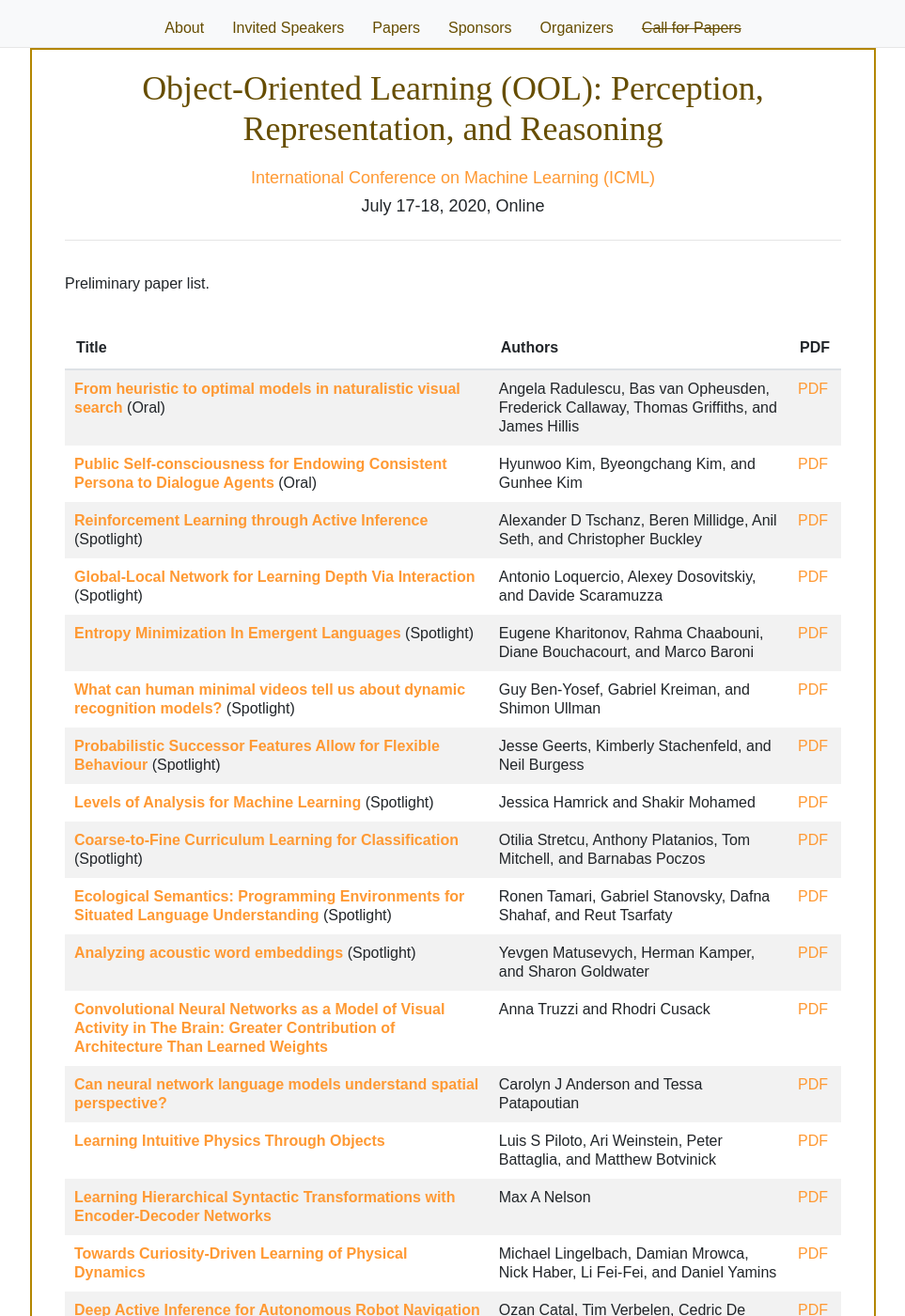
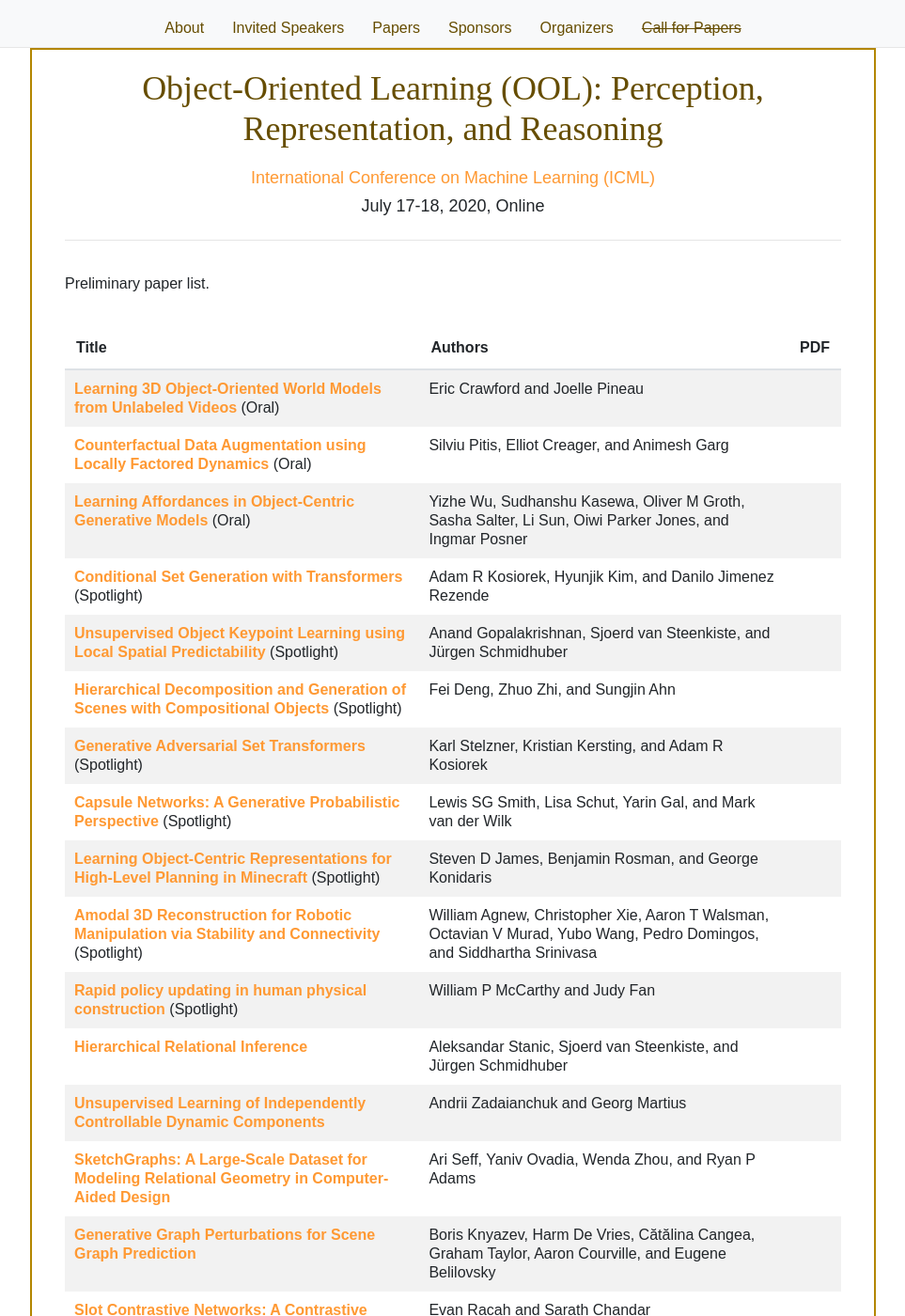
Before and after one commit to oolworkshop/oolworkshop.github.io, a Jekyll site: the page built from papers.html, in a window 1280 px wide and 1400 px high. Shown: the whole window at 94% size, without its empty margins (158-1121 px from the left). Built offline with Jekyll 4.4.1, drawn with Linux system fonts in a browser that asks for light colours; nearby versions of some CDN libraries; some of the changed text lies outside the part shown.

Commit message:
sync with temporary program

```diff
--- a/_data/sessions.yml
+++ b/_data/sessions.yml
@@ -1,362 +1,237 @@
 - id: 1
   papers:
-  - authors: Angela Radulescu, Bas van Opheusden, Frederick Callaway, Thomas Griffiths,
-      and James Hillis
-    camera_ready: true
-    cmt_id: 50
-    id: 33
+  - authors: Eric Crawford and Joelle Pineau
+    camera_ready: false
+    cmt_id: 19
+    id: 19
     kind: oral
     session: 1
-    title: From heuristic to optimal models in naturalistic visual search
+    title: Learning 3D Object-Oriented World Models from Unlabeled Videos
     track: research
-  - authors: Hyunwoo Kim, Byeongchang Kim, and Gunhee Kim
-    camera_ready: true
-    cmt_id: 11
-    id: 5
+  - authors: Silviu Pitis, Elliot Creager, and Animesh Garg
+    camera_ready: false
+    cmt_id: 17
+    id: 17
     kind: oral
     session: 1
-    title: Public Self-consciousness for Endowing Consistent Persona to Dialogue Agents
+    title: Counterfactual Data Augmentation using Locally Factored Dynamics
     track: research
-  - authors: Alexander D Tschanz, Beren Millidge, Anil Seth, and Christopher Buckley
-    camera_ready: true
-    cmt_id: 57
-    id: 37
+  - authors: Yizhe Wu, Sudhanshu Kasewa, Oliver M Groth, Sasha Salter, Li Sun, Oiwi
+      Parker Jones, and Ingmar Posner
+    camera_ready: false
+    cmt_id: 7
+    id: 7
+    kind: oral
+    session: 1
+    title: Learning Affordances in Object-Centric Generative Models
+    track: research
+  - authors: Adam R Kosiorek, Hyunjik Kim, and Danilo Jimenez Rezende
+    camera_ready: false
+    cmt_id: 31
+    id: 31
     kind: spotlight
     session: 1
-    title: Reinforcement Learning through Active Inference
+    title: Conditional Set Generation with Transformers
     track: research
-  - authors: Antonio Loquercio, Alexey Dosovitskiy, and Davide Scaramuzza
-    camera_ready: true
-    cmt_id: 46
+  - authors: "Anand Gopalakrishnan, Sjoerd van Steenkiste, and J\xFCrgen Schmidhuber"
+    camera_ready: false
+    cmt_id: 9
+    id: 9
+    kind: spotlight
+    session: 1
+    title: Unsupervised Object Keypoint Learning using Local Spatial Predictability
+    track: research
+  - authors: Fei Deng, Zhuo Zhi, and Sungjin Ahn
+    camera_ready: false
+    cmt_id: 30
     id: 30
     kind: spotlight
     session: 1
-    title: Global-Local Network for Learning Depth Via Interaction
+    title: Hierarchical Decomposition and Generation of Scenes with Compositional
+      Objects
     track: research
-  - authors: Eugene Kharitonov, Rahma Chaabouni, Diane Bouchacourt, and Marco Baroni
-    camera_ready: true
-    cmt_id: 4
-    id: 0
+  - authors: Karl Stelzner, Kristian Kersting, and Adam R Kosiorek
+    camera_ready: false
+    cmt_id: 32
+    id: 32
     kind: spotlight
     session: 1
-    title: Entropy Minimization In Emergent Languages
+    title: Generative Adversarial Set Transformers
     track: research
-  - authors: Guy Ben-Yosef, Gabriel Kreiman, and Shimon Ullman
-    camera_ready: true
+  - authors: Lewis SG Smith, Lisa Schut, Yarin Gal, and Mark van der Wilk
+    camera_ready: false
     cmt_id: 6
-    id: 1
-    kind: spotlight
-    session: 1
-    title: What can human minimal videos tell us about dynamic recognition models?
-    track: research
-  - authors: Jesse Geerts, Kimberly Stachenfeld, and Neil Burgess
-    camera_ready: true
-    cmt_id: 48
-    id: 31
-    kind: spotlight
-    session: 1
-    title: Probabilistic Successor Features Allow for Flexible Behaviour
-    track: research
-  - authors: Jessica Hamrick and Shakir Mohamed
-    camera_ready: true
-    cmt_id: 12
     id: 6
     kind: spotlight
     session: 1
-    title: Levels of Analysis for Machine Learning
-    track: blue_sky
-  - authors: Otilia Stretcu, Anthony Platanios, Tom Mitchell, and Barnabas Poczos
-    camera_ready: true
-    cmt_id: 41
-    id: 26
+    title: 'Capsule Networks: A Generative Probabilistic Perspective'
+    track: research
+  - authors: Steven D James, Benjamin Rosman, and George Konidaris
+    camera_ready: false
+    cmt_id: 4
+    id: 4
     kind: spotlight
     session: 1
-    title: Coarse-to-Fine Curriculum Learning for Classification
+    title: Learning Object-Centric Representations for High-Level Planning in Minecraft
     track: research
-  - authors: Ronen Tamari, Gabriel Stanovsky, Dafna Shahaf, and Reut Tsarfaty
-    camera_ready: true
-    cmt_id: 40
-    id: 25
+  - authors: William Agnew, Christopher Xie, Aaron T Walsman, Octavian V Murad, Yubo
+      Wang, Pedro Domingos, and Siddhartha Srinivasa
+    camera_ready: false
+    cmt_id: 28
+    id: 28
     kind: spotlight
     session: 1
-    title: 'Ecological Semantics: Programming Environments for Situated Language Understanding'
-    track: blue_sky
-  - authors: Yevgen Matusevych, Herman Kamper, and Sharon Goldwater
-    camera_ready: true
-    cmt_id: 38
-    id: 23
+    title: Amodal 3D Reconstruction for Robotic Manipulation via Stability and Connectivity
+    track: research
+  - authors: William P McCarthy and Judy Fan
+    camera_ready: false
+    cmt_id: 14
+    id: 14
     kind: spotlight
     session: 1
-    title: Analyzing acoustic word embeddings
+    title: Rapid policy updating in human physical construction
     track: research
-  - authors: Anna Truzzi and Rhodri Cusack
-    camera_ready: true
-    cmt_id: 22
-    id: 13
+  - authors: "Aleksandar Stanic, Sjoerd van Steenkiste, and J\xFCrgen Schmidhuber"
+    camera_ready: false
+    cmt_id: 24
+    id: 24
     kind: poster
     session: 1
-    title: 'Convolutional Neural Networks as a Model of Visual Activity in The Brain:
-      Greater Contribution of Architecture Than Learned Weights'
+    title: Hierarchical Relational Inference
     track: research
-  - authors: Carolyn J Anderson and Tessa Patapoutian
-    camera_ready: true
-    cmt_id: 25
+  - authors: Andrii Zadaianchuk and Georg Martius
+    camera_ready: false
+    cmt_id: 16
+    id: 16
+    kind: poster
+    session: 1
+    title: Unsupervised Learning of Independently Controllable Dynamic Components
+    track: research
+  - authors: Ari Seff, Yaniv Ovadia, Wenda Zhou, and Ryan P Adams
+    camera_ready: false
+    cmt_id: 33
+    id: 33
+    kind: poster
+    session: 1
+    title: 'SketchGraphs: A Large-Scale Dataset for Modeling Relational Geometry in
+      Computer-Aided Design'
+    track: research
+  - authors: "Boris Knyazev, Harm De Vries, C\u0103t\u0103lina Cangea, Graham Taylor,\
+      \ Aaron Courville, and Eugene Belilovsky"
+    camera_ready: false
+    cmt_id: 21
+    id: 21
+    kind: poster
+    session: 1
+    title: Generative Graph Perturbations for Scene Graph Prediction
+    track: research
+  - authors: Evan Racah and Sarath Chandar
+    camera_ready: false
+    cmt_id: 29
+    id: 29
+    kind: poster
+    session: 1
+    title: 'Slot Contrastive Networks: A Contrastive Approach for Representing Objects'
+    track: research
+  - authors: Guy Davidson and Brenden M Lake
+    camera_ready: false
+    cmt_id: 20
+    id: 20
+    kind: poster
+    session: 1
+    title: Systematically Comparing Neural Network Architectures in Relation Leaning
+    track: research
+  - authors: Haoliang Wang and Judy Fan
+    camera_ready: false
+    cmt_id: 15
     id: 15
     kind: poster
     session: 1
-    title: Can neural network language models understand spatial perspective?
+    title: Library learning for structured object concepts
     track: research
-  - authors: Luis S Piloto, Ari Weinstein, Peter Battaglia, and Matthew Botvinick
-    camera_ready: true
-    cmt_id: 53
-    id: 35
+  - authors: Jack Brady and Geoffrey Roeder
+    camera_ready: false
+    cmt_id: 25
+    id: 25
     kind: poster
     session: 1
-    title: Learning Intuitive Physics Through Objects
+    title: 'iSprites: A Dataset for Identifiable Multi-Object Representation Learning'
     track: research
-  - authors: Max A Nelson
-    camera_ready: true
-    cmt_id: 15
-    id: 9
+  - authors: Kexin Yi, Toru Lin, and Phillip Isola
+    camera_ready: false
+    cmt_id: 22
+    id: 22
     kind: poster
     session: 1
-    title: Learning Hierarchical Syntactic Transformations with Encoder-Decoder Networks
+    title: Geometry-Aware Modeling of Rigid Body Physics
     track: research
-  - authors: Michael Lingelbach, Damian Mrowca, Nick Haber, Li Fei-Fei, and Daniel
-      Yamins
-    camera_ready: true
-    cmt_id: 58
-    id: 38
+  - authors: Martin Engelcke, Oiwi Parker Jones, and Ingmar Posner
+    camera_ready: false
+    cmt_id: 5
+    id: 5
     kind: poster
     session: 1
-    title: Towards Curiosity-Driven Learning of Physical Dynamics
+    title: Reconstruction Bottlenecks in Object-Centric Generative Models
     track: research
-  - authors: Ozan Catal, Tim Verbelen, Cedric De Boom, Bart Dhoedt, and Samuel T Wauthier
-    camera_ready: true
-    cmt_id: 13
-    id: 7
+  - authors: Max B Paulus, Dami Choi, Danny Tarlow, Andreas Krause, and Chris Maddison
+    camera_ready: false
+    cmt_id: 23
+    id: 23
     kind: poster
     session: 1
-    title: Deep Active Inference for Autonomous Robot Navigation
+    title: Gradient Estimation with Stochastic Softmax Tricks
     track: research
-  - authors: Parsa Mahmoudieh, Trevor Darrell, and Deepak Pathak
-    camera_ready: true
-    cmt_id: 63
-    id: 42
+  - authors: Or Litany, Ari Morcos, Srinath Sridhar, Leonidas Guibas, and Judy Hoffman
+    camera_ready: false
+    cmt_id: 1
+    id: 1
     kind: poster
     session: 1
-    title: Weakly-Supervised Trajectory Segmentation for Learning Reusable Skills
+    title: Representation Learning Through Latent Canonicalizations
     track: research
-  - authors: Prabhu Prakash Kagitha
-    camera_ready: true
-    cmt_id: 20
+  - authors: Qian Huang, Horace He, Abhay Singh, Yan Zhang, Ser-Nam Lim, and Austin
+      R Benson
+    camera_ready: false
+    cmt_id: 12
+    id: 12
+    kind: poster
+    session: 1
+    title: Better Set Representations For Relational Reasoning
+    track: research
+  - authors: "Titas Anciukevi\u010Dius, Christoph H Lampert, and Paul Henderson"
+    camera_ready: false
+    cmt_id: 11
     id: 11
     kind: poster
     session: 1
-    title: On Systematic Generalization of Sequence to Sequence Models
+    title: Structured Generative Modeling of Images with Object Depths and Locations
     track: research
-  - authors: Satyam Mohla, Anshul Nasery, Biplab Banerjee, and Subhasis Chaudhuri
-    camera_ready: true
-    cmt_id: 42
-    id: 27
+  - authors: Vikash Sehwag, Rajvardhan Oak, Mung Chiang, and Prateek Mittal
+    camera_ready: false
+    cmt_id: 26
+    id: 26
     kind: poster
     session: 1
-    title: 'CognitiveCNN: Mimicking Human Cognitive Models to resolve Texture-Shape
-      Bias'
+    title: Time for a Background Check! Uncovering the Influence of Background Features
+      on Deep Neural Networks
     track: research
-  - authors: Zhengwei Wang, Qi She, Alan Smeaton, Tomas Ward, and Graham Healy
-    camera_ready: true
-    cmt_id: 33
-    id: 21
+  - authors: Wilka Carvalho, Anthony Liang, Kimin Lee, Sungryull Sohn, Honglak Lee,
+      Richard L Lewis, and Satinder Singh
+    camera_ready: false
+    cmt_id: 10
+    id: 10
     kind: poster
     session: 1
-    title: A Neuro-AI Interface for Evaluating Generative Adversarial Networks
+    title: 'ROMA: A Relational Object Modeling Agent for Sample-Efficient Reinforcement
+      Learning'
     track: research
-  title: Session 1 (2-3pm GMT)
-- id: 2
-  papers:
-  - authors: Eliza Kosoy, Jasmine Collins, David Chan, Jessica Hamrick, Sandy H Huang,
-      John F Canny, and Alison Gopnik
-    camera_ready: true
-    cmt_id: 39
-    id: 24
-    kind: oral
-    session: 2
-    title: 'Exploring Exploration: Comparing Children with RL agents in Unified Environments'
-    track: blue_sky
-  - authors: Gido M van de Ven, Hava Siegelmann, and Andreas Tolias
-    camera_ready: true
-    cmt_id: 14
-    id: 8
-    kind: oral
-    session: 2
-    title: Brain-like replay for continual learning with artificial neural networks
-    track: research
-  - authors: Adam Marblestone, Yan Wu, and Greg Wayne
-    camera_ready: true
-    cmt_id: 7
-    id: 2
-    kind: spotlight
-    session: 2
-    title: 'Product Kanerva Machines: Factorized Bayesian Memory'
-    track: research
-  - authors: Colin Conwell, Michael Buice, Andrei Barbu, and George Alvarez
-    camera_ready: true
-    cmt_id: 32
-    id: 20
-    kind: spotlight
-    session: 2
-    title: Model Zoology and Neural Taskonomy for Better Characterizing Mouse Visual
-      Cortex
-    track: research
-  - authors: Daniel Yamins, Kun Ho Kim, Megumi Sano, Julian De Freitas, and Nick Haber
-    camera_ready: true
-    cmt_id: 60
-    id: 40
-    kind: spotlight
-    session: 2
-    title: Towards modeling the developmental variability of human attention
-    track: blue_sky
-  - authors: Dung Nguyen, Svetha Venkatesh, and Truyen Tran
-    camera_ready: true
-    cmt_id: 43
-    id: 28
-    kind: spotlight
-    session: 2
-    title: Theory of Mind with Guilt Aversion Facilitates Cooperative Reinforcement
-      Learning
-    track: research
-  - authors: Konstantinos Mitsopoulos, Sterling Somers, Christian Lebiere, and Robert
-      Thomson
-    camera_ready: true
-    cmt_id: 54
-    id: 36
-    kind: spotlight
-    session: 2
-    title: Cognitive Architectures for Introspecting Deep Reinforcement Learning Agents
-    track: blue_sky
-  - authors: Owen Lewis
-    camera_ready: true
-    cmt_id: 59
-    id: 39
-    kind: spotlight
-    session: 2
-    title: Mental models for neural models
-    track: blue_sky
-  - authors: Simon Segert, Mariano Tepper, Javier S Turek, and Jonathan Cohen
-    camera_ready: true
-    cmt_id: 9
-    id: 4
-    kind: spotlight
-    session: 2
-    title: Relaxed Graph Matching for Analogical Reasoning
-    track: research
-  - authors: Aida Nematzadeh, Sebastian Ruder, and Dani Yogatama
-    camera_ready: true
-    cmt_id: 36
-    id: 22
-    kind: poster
-    session: 2
-    title: On Memory in Human and Artificial Language Processing Systems
-    track: blue_sky
-  - authors: Ajaz A Bhat
-    camera_ready: true
-    cmt_id: 49
-    id: 32
-    kind: poster
-    session: 2
-    title: Causal Learning by a Robot with Semantic-Episodic Memory in an Aesop's
-      Fable Experiment
-    track: research
-  - authors: "Alex Hern\xE1ndez-Garc\xEDa, Peter K\xF6nig, and Tim C. Kietzmann"
-    camera_ready: true
-    cmt_id: 8
+  - authors: Zhixuan Lin, Yi-Fu Wu, Skand Skand, Bofeng Fu, Jindong Jiang, and Sungjin
+      Ahn
+    camera_ready: false
+    cmt_id: 3
     id: 3
     kind: poster
-    session: 2
-    title: Learning robust visual representations using data augmentation invariance
+    session: 1
+    title: Generating Stochastic Object Dynamics in Scenes
     track: research
-  - authors: Bernadette K Bucher, Siddharth Singh, Clelia de Mulatier, Kostas Daniilidis,
-      and Vijay Balasubramanian
-    camera_ready: true
-    cmt_id: 21
-    id: 12
-    kind: poster
-    session: 2
-    title: Curiosity Increases Equality in Competitive Resource Allocation
-    track: research
-  - authors: Freddie Bickford Smith, Xiaoliang Luo, Brett Roads, and Bradley Love
-    camera_ready: true
-    cmt_id: 23
-    id: 14
-    kind: poster
-    session: 2
-    title: The perceptual boost of visual attention is task-dependent in naturalistic
-      settings
-    track: research
-  - authors: Himanshu Sahni, Shray Bansal, and Charles Isbell
-    camera_ready: true
-    cmt_id: 30
-    id: 18
-    kind: poster
-    session: 2
-    title: Attention Driven Dynamic Memory Maps
-    track: research
-  - authors: Jacob L Russin, Randall O'Reilly, and Yoshua Bengio
-    camera_ready: true
-    cmt_id: 18
-    id: 10
-    kind: poster
-    session: 2
-    title: Deep Learning Needs a Prefrontal Cortex
-    track: blue_sky
-  - authors: Kun Ho Kim, Megumi Sano, Julian De Freitas, Nick Haber, and Daniel Yamins
-    camera_ready: true
-    cmt_id: 27
-    id: 16
-    kind: poster
-    session: 2
-    title: Active World Model Learning in Agent-rich Environments with Progress Curiosity
-    track: research
-  - authors: Payel Das, Brian Quanz, Pin-Yu Chen, Jae-wook Ahn, and Dhruv Shah
-    camera_ready: true
-    cmt_id: 51
-    id: 34
-    kind: poster
-    session: 2
-    title: Toward A Neuro-Inspired Creative Decoder
-    track: research
-  - authors: Sara Hooker, Aaron Courville, Andrea Frome, and Yann Dauphin
-    camera_ready: true
-    cmt_id: 31
-    id: 19
-    kind: poster
-    session: 2
-    title: What does a pruned deep neural network "forget"?
-    track: research
-  - authors: Sashank Santhanam and Samira Shaikh
-    camera_ready: true
-    cmt_id: 28
-    id: 17
-    kind: poster
-    session: 2
-    title: Modeling Conversation Context by Adapting Cognitive Architectures
-    track: research
-  - authors: Timothy Tadros, Giri Krishnan, and Maxim Bazhenov
-    camera_ready: true
-    cmt_id: 45
-    id: 29
-    kind: poster
-    session: 2
-    title: Simulated sleep helps to generalize knowledge in a spiking network trained
-      with spike-timing dependent plasticity
-    track: research
-  - authors: Tiwalayo Eisape, Roger Levy, Joshua B. Tenenbaum, and Noga Zaslavsky
-    camera_ready: true
-    cmt_id: 61
-    id: 41
-    kind: poster
-    session: 2
-    title: Toward Human-like Object Naming in Artificial Neural Systems
-    track: research
-  title: Session 2 (9-10pm GMT)
+  title: Session 1 (11-11:30 am ?)
```
